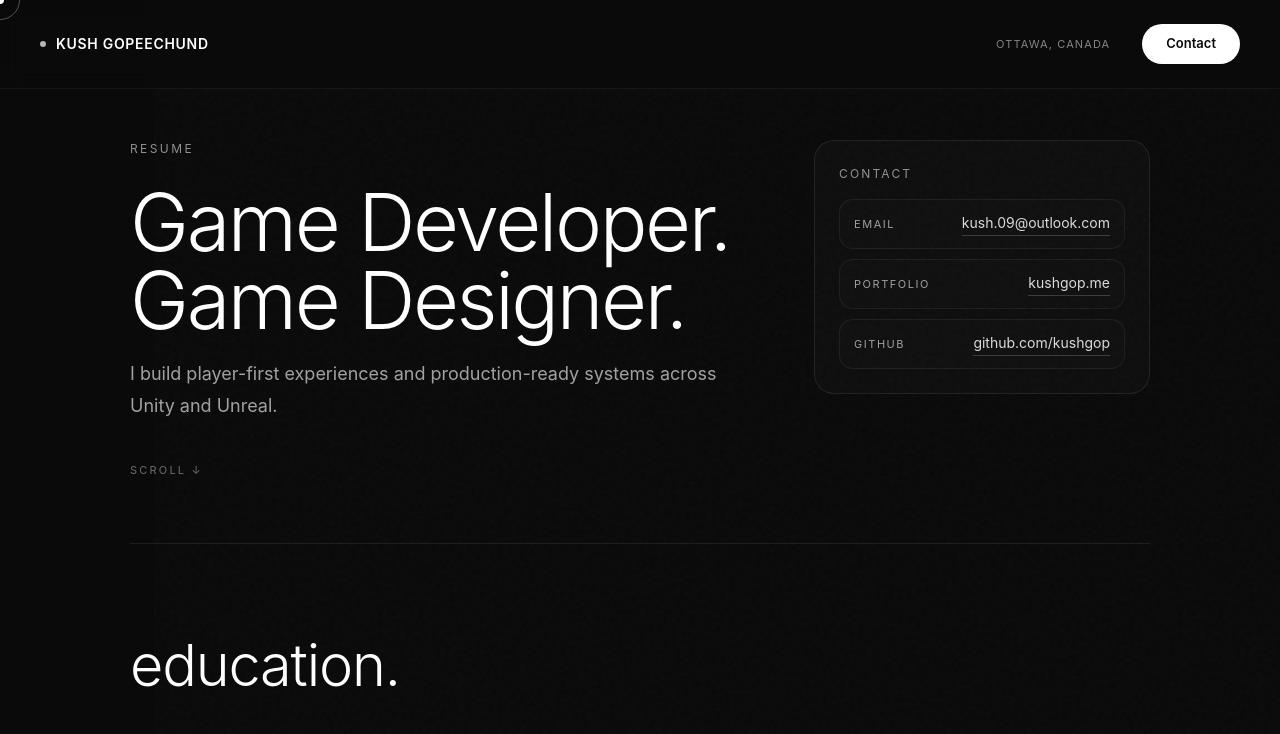
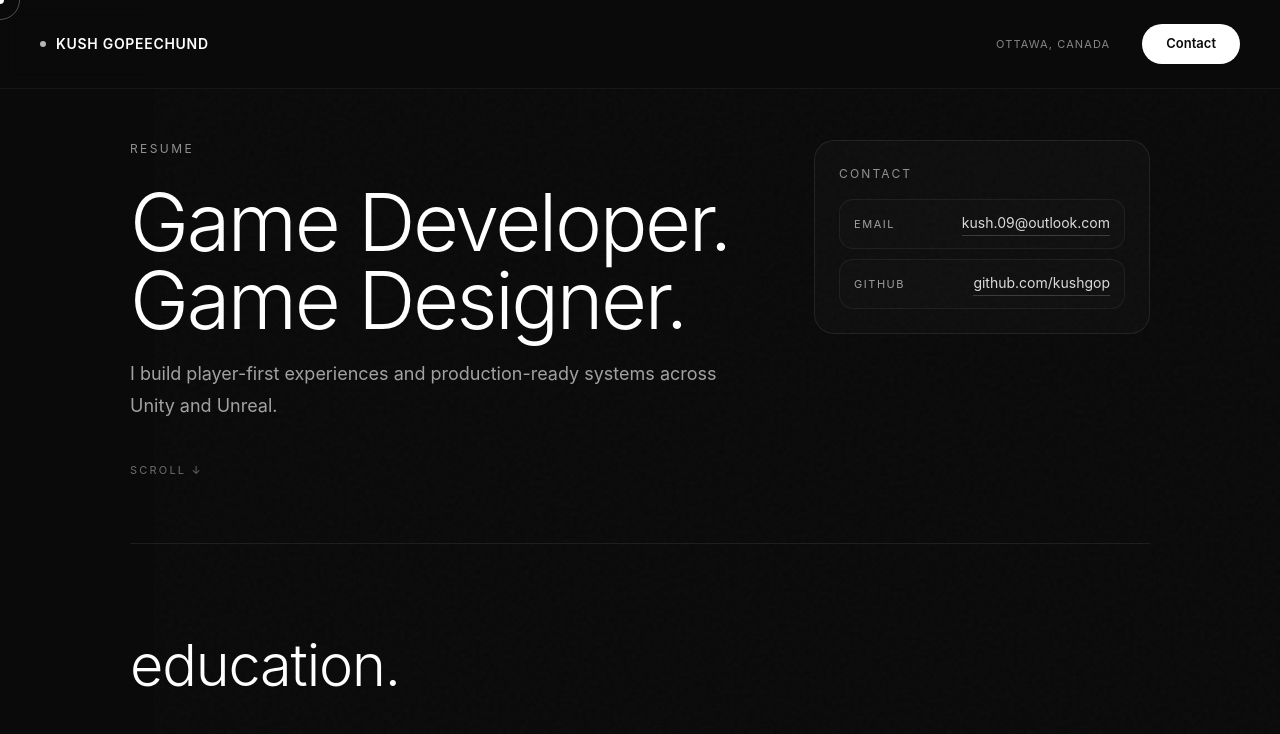
Before and after one commit to KushGop/kushgop.github.io, a plain HTML site: page resume.html in a window 1280 px wide. Shown: the top 734 px of the page. Drawn offline with Linux system fonts and the light colour scheme.

Commit message:
Update resume.html

```diff
--- a/resume.html
+++ b/resume.html
@@ -441,10 +441,6 @@
             <a href="mailto:kush.09@outlook.com">kush.09@outlook.com</a>
           </div>
           <div class="contact-item">
-            <span>Portfolio</span>
-            <a href="https://www.kushgop.me/" target="_blank" rel="noreferrer">kushgop.me</a>
-          </div>
-          <div class="contact-item">
             <span>GitHub</span>
             <a href="https://github.com/kushgop" target="_blank" rel="noreferrer">github.com/kushgop</a>
           </div>
```
